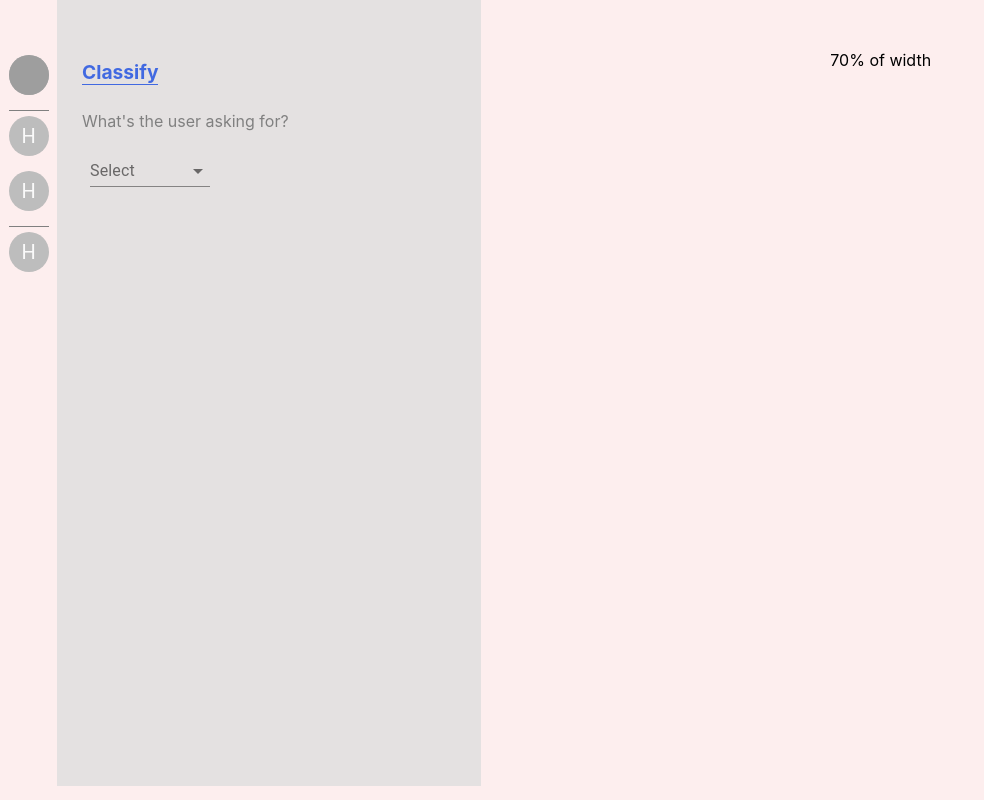
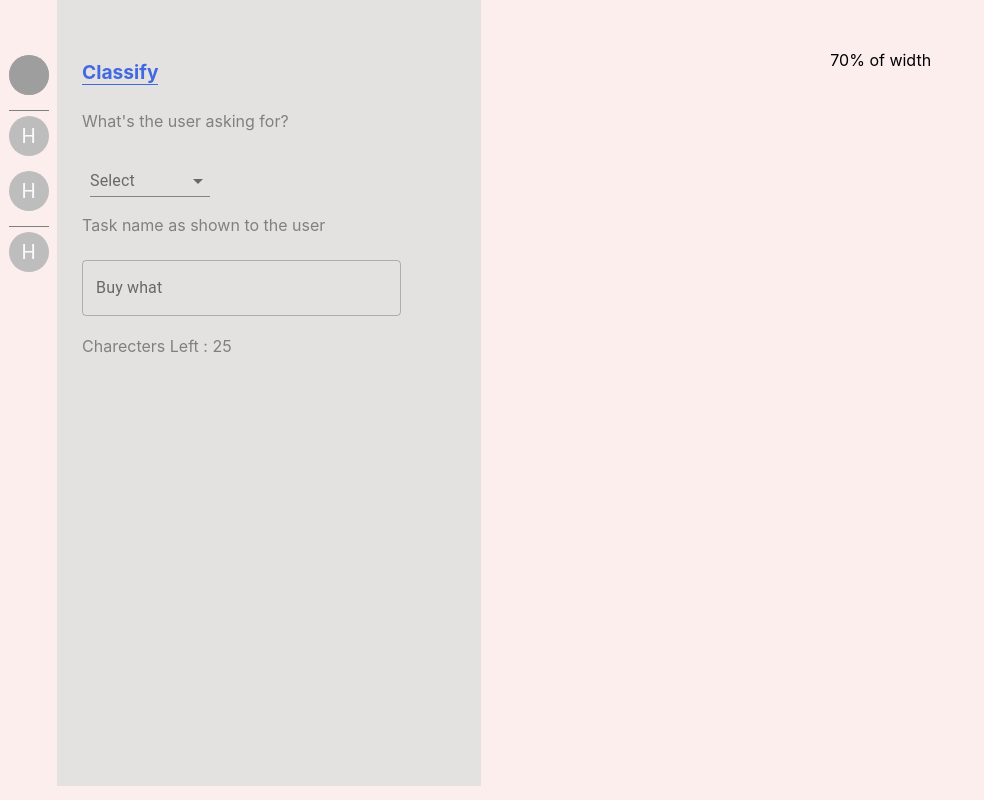
Before and after one commit to asemnouri/Stuff, a React (Create React App) app: page / in a window 1280 px wide. Shown: the whole page, without its empty margins (0-984 px from the left). Built offline with nearby package versions, Linux system fonts and the light colour scheme; grey boxes are pictures that could not be loaded.

Commit message:
extra styling for the comp for sec req

```diff
--- a/src/components/ticketSystem/classifyPannel/ClassifyPannel.jsx
+++ b/src/components/ticketSystem/classifyPannel/ClassifyPannel.jsx
@@ -1,15 +1,43 @@
 import "../ticketSystem.css"
-import React, { useEffect } from "react"
+import TextField from '@material-ui/core/TextField';
+import React, { useEffect, useState } from "react"
 import NativeSelects from "./selectComp"
 function ClassifyPannel() {
+    const [counter, setCounter] = useState(25)
+    const [input, setInput] = useState("")
 
+    useEffect(() => {
+        setCounter(25 - input.length)
+    }, [input])
+
+    const handleTextChange = (e) => {
+        // let inputValue = e.target.value
+        setInput(e.target.value)
+    }
     return (
         <div className="ticket-container__center">
-            <div style={{marginTop: "10px" }}>
+            <div style={{ marginTop: "10px" }}>
                 <h4 className="classify-word" >Classify</h4>
             </div>
-            <small style={{marginTop:"0px",color:"gray"}}>What's the user asking for?</small>
-            <NativeSelects/>
+            <small style={{ marginTop: "0px", color: "gray",marginBottom:"10px" }}>What's the user asking for?</small>
+            <NativeSelects />
+            <small style={{ marginTop: "10px", color: "gray" }}>Task name as shown to the user</small>
+            <TextField
+                onChange={handleTextChange}
+                style={{ width: "80%", marginBottom: "10px", marginTop: "25px" }}
+                id="outlined-textarea"
+                label="Buy what"
+                placeholder="Start typing..."
+                multiline
+                variant="outlined"
+            />
+            {
+                counter > -1
+                    ?
+                    <small style={{ marginTop: "10px", color: "gray" }}>Charecters Left : {counter}</small>
+                    :
+                    <small style={{ marginTop: "10px", color: "red" }}>Charecters Left : {counter}</small>
+            }
         </div>
     );
 }
--- a/src/components/ticketSystem/classifyPannel/selectComp.jsx
+++ b/src/components/ticketSystem/classifyPannel/selectComp.jsx
@@ -19,35 +19,34 @@ const useStyles = makeStyles((theme) => ({
 export default function NativeSelects() {
     const classes = useStyles();
     const [state, setState] = React.useState({
-        age: '',
-        name: 'hai',
+        goal: ''
     });
 
     const handleChange = (event) => {
         const name = event.target.name;
-        setState({
+         setState({
             ...state,
             [name]: event.target.value,
         });
+
     };
 
     return (
         <div>
             <FormControl className={classes.formControl}>
-                <InputLabel htmlFor="age-native-simple">Select</InputLabel>
+                <InputLabel>Select</InputLabel>
                 <Select
                     native
-                    value={state.age}
+                    value={state.goal}
                     onChange={handleChange}
                     inputProps={{
-                        name: 'age',
-                        id: 'age-native-simple',
+                        name: 'goal'
                     }}
                 >
                     <option aria-label="None" value="" />
-                    <option value={10}>Ten</option>
-                    <option value={20}>Twenty</option>
-                    <option value={30}>Thirty</option>
+                    <option value={"Goal one"}>Goal one</option>
+                    <option value={"Goal two"}>Goal two</option>
+                    <option value={"Goal three"}>Goal three</option>
                 </Select>
             </FormControl>
         </div>
```
Also changed, not shown: 1 other file (tests, documents, lock files or other folders).
